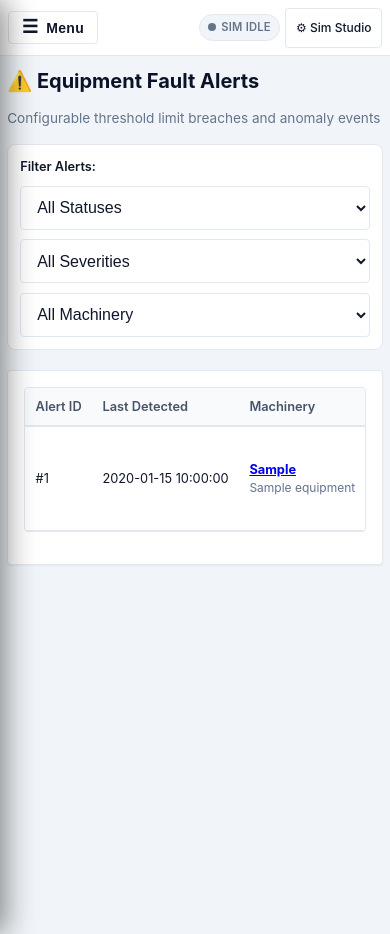
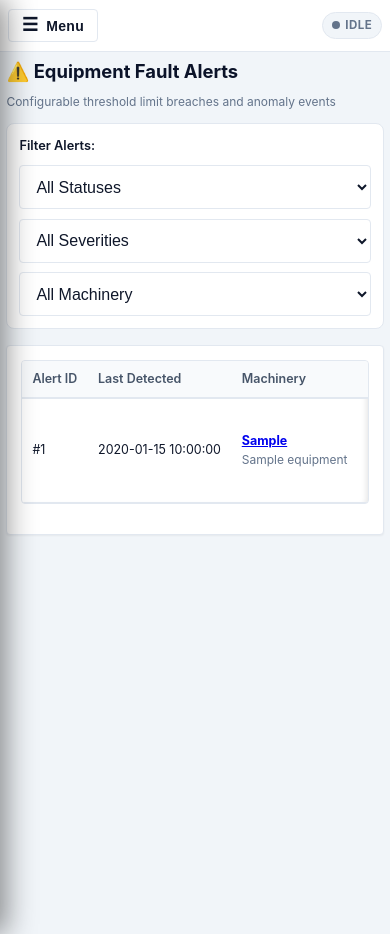
Before and after one commit to Kgotso03/sugar-plant-maintenance, a Flask app: page /alerts in a window 390 px wide. Run offline with Flask 3, Linux system fonts and the light colour scheme; the visitor is signed in with stand-in values (Sample User, id 1); tables that the repository leaves empty hold one stand-in row (values such as "Sample post").

Commit message:
fix(mobile): resolve Vercel static asset bundling and enhance mobile view styling

```diff
--- a/ml/model_store/metrics.json
+++ b/ml/model_store/metrics.json
@@ -1,7 +1,7 @@
 {
   "model_type": "Random Forest Classifier",
   "model_version": "RandomForest-v1.0",
-  "training_timestamp": "2026-11-20T10:21:15.379187+00:00",
+  "training_timestamp": "2026-11-20T12:30:31.708640+00:00",
   "n_samples_total": 300,
   "n_train": 225,
   "n_test": 75,
--- a/static/css/style.css
+++ b/static/css/style.css
@@ -51,6 +51,12 @@
   padding: 0;
 }
 
+html, body {
+  max-width: 100%;
+  overflow-x: hidden;
+  position: relative;
+}
+
 body {
   font-family: -apple-system, BlinkMacSystemFont, "Segoe UI", Roboto, "Helvetica Neue", Arial, sans-serif;
   background-color: var(--bg-app);
@@ -63,6 +69,9 @@ body {
 .app-wrapper {
   display: flex;
   min-height: 100vh;
+  max-width: 100%;
+  overflow-x: hidden;
+  width: 100%;
 }
 
 /* Sidebar */
@@ -229,6 +238,10 @@ body {
   display: flex;
   flex-direction: column;
   min-height: 100vh;
+  max-width: 100%;
+  overflow-x: hidden;
+  width: 100%;
+  min-width: 0;
   transition: margin-left 0.25s ease-in-out;
 }
 
@@ -302,6 +315,14 @@ body {
   font-size: 0.75rem;
   font-weight: 600;
   letter-spacing: 0.02em;
+}
+
+.sim-text-desktop {
+  display: inline;
+}
+
+.sim-text-mobile {
+  display: none;
 }
 
 .sim-running {
@@ -738,30 +767,38 @@ body {
   }
 
   .content-container {
-    padding: 0.85rem 0.75rem;
+    padding: 0.85rem 0.65rem;
   }
 
   .top-navbar {
     padding: 0 0.75rem;
-    height: auto;
+    height: 56px;
     min-height: 56px;
     gap: 0.5rem;
   }
 
   .top-nav-brand-text {
-    font-size: 0.85rem;
-    font-weight: 600;
-    color: var(--navy-dark);
-    white-space: nowrap;
-    overflow: hidden;
-    text-overflow: ellipsis;
-    max-width: 180px;
-    display: inline-block;
+    display: none !important;
+  }
+
+  .top-nav-studio-btn {
+    display: none !important;
+  }
+
+  .sim-text-desktop {
+    display: none !important;
+  }
+
+  .sim-text-mobile {
+    display: inline !important;
+    font-weight: 700;
+    font-size: 0.72rem;
+    letter-spacing: 0.04em;
   }
 
   .sim-live-indicator {
-    font-size: 0.7rem;
-    padding: 0.25rem 0.5rem;
+    font-size: 0.72rem;
+    padding: 0.25rem 0.55rem;
     gap: 0.35rem;
     white-space: nowrap;
   }
@@ -801,6 +838,7 @@ body {
     align-items: stretch;
     gap: 0.6rem;
     padding: 0.75rem;
+    margin-bottom: 1rem;
   }
 
   .filter-bar > * {
@@ -811,15 +849,15 @@ body {
   .page-header {
     flex-direction: column;
     align-items: flex-start;
-    gap: 0.75rem;
-    margin-bottom: 1rem;
+    gap: 0.5rem;
+    margin-bottom: 0.85rem;
   }
 
   .page-header > div:last-child {
     width: 100%;
     display: flex;
     flex-wrap: wrap;
-    gap: 0.5rem;
+    gap: 0.4rem;
     justify-content: flex-start;
   }
 
@@ -829,7 +867,13 @@ body {
   }
 
   .page-title {
-    font-size: 1.25rem;
+    font-size: 1.15rem;
+    line-height: 1.3;
+  }
+
+  .page-subtitle {
+    font-size: 0.75rem;
+    line-height: 1.35;
   }
 
   /* Prevent iOS 16px auto-zoom & optimize mobile touch controls */
@@ -847,7 +891,7 @@ body {
 
   .btn {
     min-height: 40px;
-    padding: 0.5rem 0.85rem;
+    padding: 0.45rem 0.8rem;
     display: inline-flex;
     align-items: center;
     justify-content: center;
@@ -855,25 +899,39 @@ body {
   }
 
   .card {
-    padding: 1rem;
+    padding: 0.85rem;
     border-radius: var(--radius-sm);
+    margin-bottom: 0.85rem;
   }
 
-  /* Tables with smooth horizontal touch-scrolling */
+  .card-header {
+    margin-bottom: 0.75rem;
+    padding-bottom: 0.5rem;
+  }
+
+  .card-title {
+    font-size: 0.95rem;
+  }
+
+  /* Tables with smooth horizontal touch-scrolling and visual scroll cue */
   .table-responsive {
     width: 100%;
+    max-width: 100%;
     overflow-x: auto;
     -webkit-overflow-scrolling: touch;
     border-radius: var(--radius-sm);
     border: 1px solid var(--border-light);
     margin-bottom: 1rem;
+    background: #fff;
+    box-shadow: inset -5px 0 6px -4px rgba(0, 0, 0, 0.12);
   }
 
   .table th,
   .table td {
     padding: 0.55rem 0.65rem;
-    font-size: 0.8rem;
+    font-size: 0.78rem;
     white-space: nowrap;
+    vertical-align: middle;
   }
 
   /* Modal & Card responsiveness */
@@ -886,40 +944,34 @@ body {
 /* ── Smartphones & Compact Mobile (<= 480px) ────────────────────────────── */
 @media (max-width: 480px) {
   .content-container {
-    padding: 0.65rem 0.45rem;
+    padding: 0.5rem 0.4rem;
   }
 
   .top-navbar {
     padding: 0 0.5rem;
-  }
-
-  .top-nav-brand-text {
-    display: none; /* Icon and menu button provide branding on small mobile */
+    height: 52px;
+    min-height: 52px;
   }
 
   .top-nav-right {
     gap: 0.35rem;
   }
 
-  .top-nav-right .btn {
-    padding: 0.35rem 0.6rem;
-    font-size: 0.75rem;
-  }
-
   .grid-cols-4 {
     grid-template-columns: repeat(2, 1fr);
-    gap: 0.5rem;
+    gap: 0.45rem;
   }
 
   .stat-card {
-    padding: 0.65rem 0.45rem;
+    padding: 0.6rem 0.45rem;
     gap: 0.45rem;
   }
 
   .stat-icon {
-    width: 34px;
-    height: 34px;
-    font-size: 1rem;
+    width: 32px;
+    height: 32px;
+    font-size: 0.95rem;
+    border-radius: var(--radius-sm);
   }
 
   .stat-value {
--- a/templates/base.html
+++ b/templates/base.html
@@ -13,7 +13,7 @@
   <title>{% block title %}Dashboard{% endblock %} - Sugar Plant Predictive Maintenance</title>
 
   <link rel="manifest" href="{{ url_for('static', filename='manifest.json') }}">
-  <link rel="stylesheet" href="{{ url_for('static', filename='css/style.css') }}">
+  <link rel="stylesheet" href="{{ url_for('static', filename='css/style.css') }}?v=2.2">
 
   <!-- Chart.js 4.4.8 -->
   <script src="https://cdn.jsdelivr.net/npm/chart.js@4.4.8/dist/chart.umd.min.js"></script>
@@ -140,7 +140,7 @@
           {% set sim = simulator.get_status() %}
           <div class="sim-live-indicator {% if sim.is_running and not sim.is_paused %}sim-running{% elif sim.is_paused %}sim-paused{% else %}sim-stopped{% endif %}">
             <span class="pulse-dot"></span>
-            <span>
+            <span class="sim-text-desktop">
               {% if sim.is_running and not sim.is_paused %}
                 SIM LIVE: {{ sim.scenario_label }} ({{ sim.speed_factor }}x)
               {% elif sim.is_paused %}
@@ -149,10 +149,19 @@
                 SIM IDLE
               {% endif %}
             </span>
+            <span class="sim-text-mobile">
+              {% if sim.is_running and not sim.is_paused %}
+                LIVE
+              {% elif sim.is_paused %}
+                PAUSED
+              {% else %}
+                IDLE
+              {% endif %}
+            </span>
           </div>
 
-          <a href="{{ url_for('simulation.index') }}" class="btn btn-sm btn-secondary">
-            <span>&#x2699; Sim Studio</span>
+          <a href="{{ url_for('simulation.index') }}" class="btn btn-sm btn-secondary top-nav-studio-btn">
+            <span>&#x2699; Studio</span>
           </a>
         </div>
       </header>
```
Also changed, not shown: other parts of static/css/style.css (+20 -11 lines), vercel.json.
